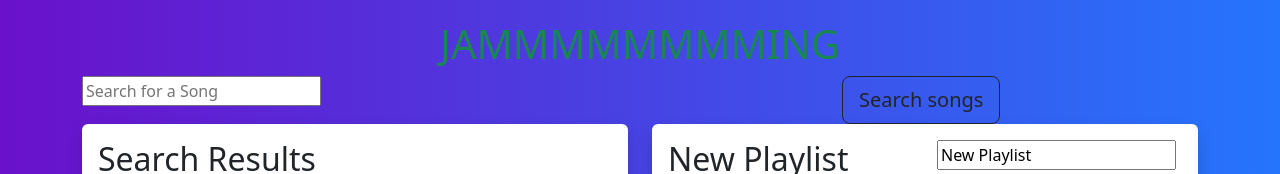
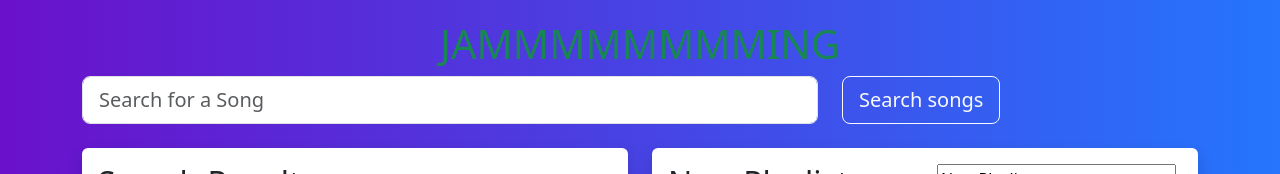
Before and after one commit to johnmdrake1/jammming, a React (Create React App) app: page / in a window 1280 px wide. Shown: the top 174 px of the page. Built offline with nearby package versions, Linux system fonts and the light colour scheme; no server answers.

Commit message:
Search bar and button are better aligned and applying the form-control and form-control-lg classes made it look better. Added bottom margin to search bar component which also helped make a separation look better

```diff
--- a/src/components/SearchBar/SearchBar.js
+++ b/src/components/SearchBar/SearchBar.js
@@ -18,12 +18,18 @@ function SearchBar( props ){
     }
     return (
         <div>
-            <Row>
+            <Row className='mb-4'>
                 <Col md={8}>
-                    <input type="text" placeholder="Search for a Song" value={term} onChange={handleTermChange} />
+                    <input
+                        type="text"
+                        className="form-control form-control-lg" //Large input for better visual alignment
+                        placeholder="Search for a Song"
+                        value={term}
+                        onChange={handleTermChange}
+                    />
                 </Col>
                 <Col md={4}>
-                    <Button variant="outline-dark" size="lg" onClick={handleSearch}>Search songs</Button>
+                    <Button variant="outline-light" size="lg" onClick={handleSearch}>Search songs</Button>
                 </Col>
             </Row>
         </div>
```
